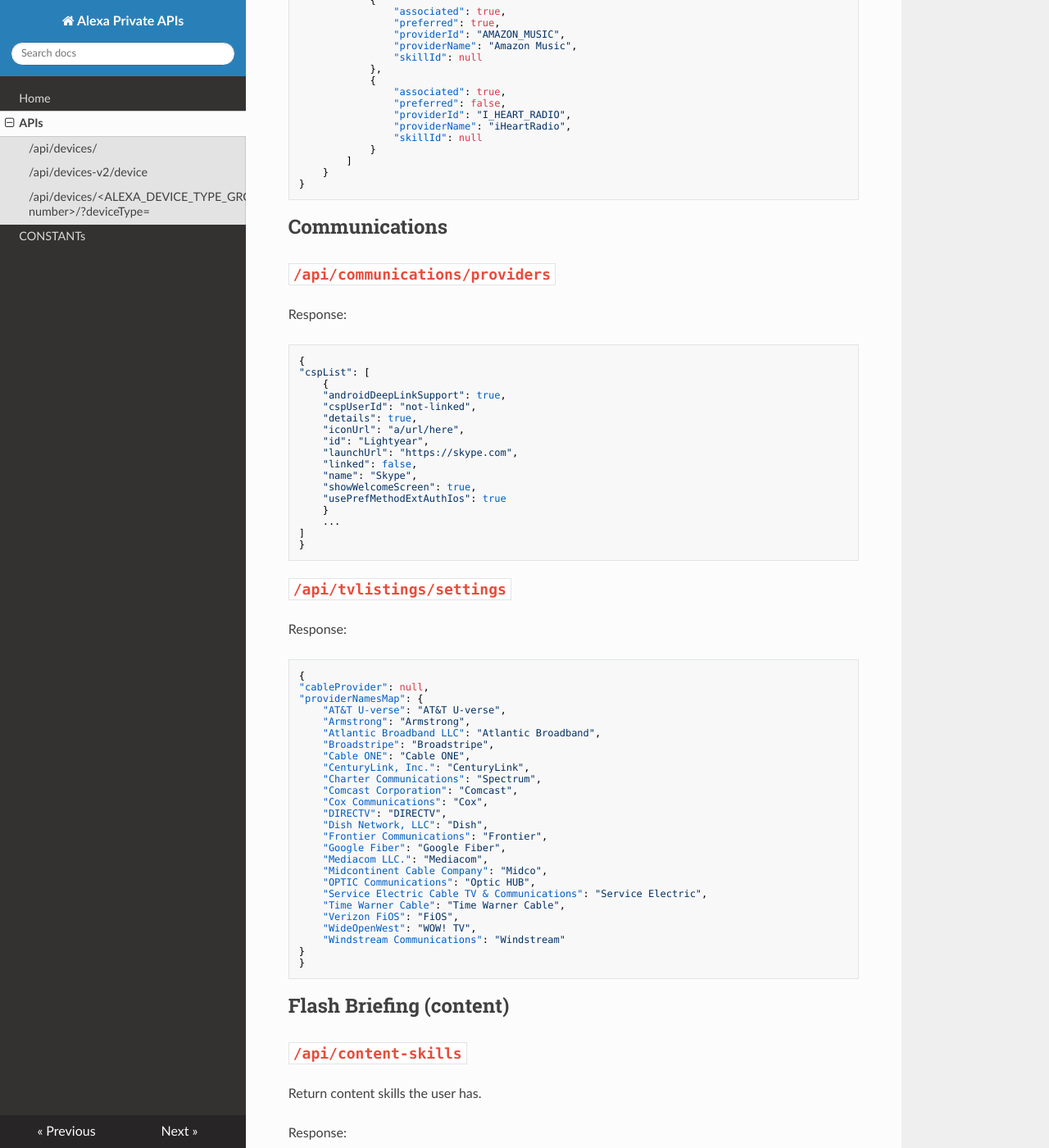
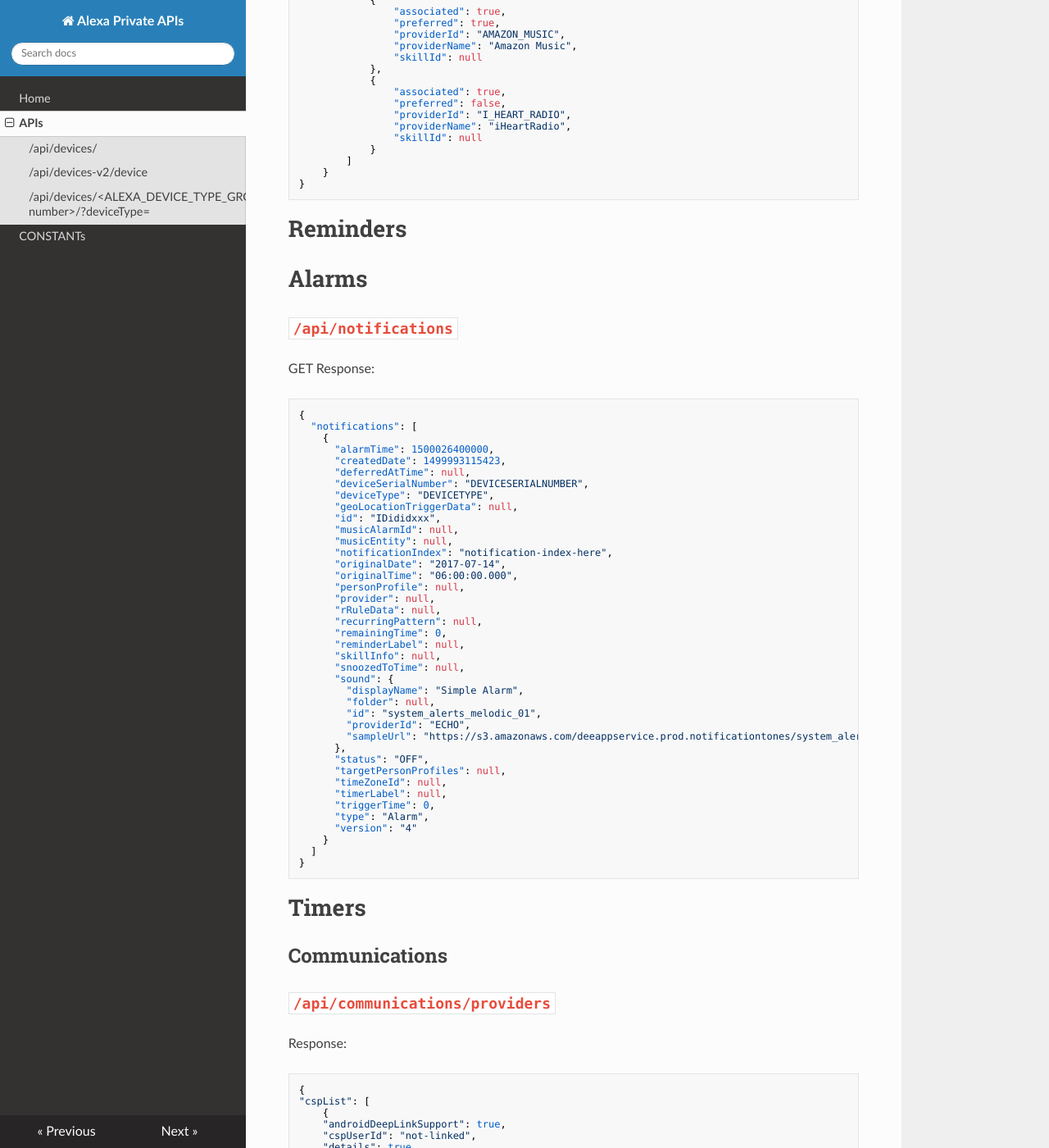
Before and after one commit to yimoucao/alexa-app-apis, an MkDocs documentation site: the page built from docs/apis.md, in a window 1280 px wide and 1400 px high, scrolled down 3521 px. Shown: the whole window at 82% size. Built offline with MkDocs 1.6.1, drawn with Linux system fonts in a browser that asks for light colours; nearby versions of some CDN libraries; some of the changed text lies outside the part shown.

Commit message:
Update apis.md

````diff
--- a/docs/apis.md
+++ b/docs/apis.md
@@ -219,6 +219,61 @@
             ]
         }
     }
+
+# Reminders
+
+# Alarms
+
+## `/api/notifications`
+
+GET Response:
+
+```json
+{
+  "notifications": [
+    {
+      "alarmTime": 1500026400000,
+      "createdDate": 1499993115423,
+      "deferredAtTime": null,
+      "deviceSerialNumber": "DEVICESERIALNUMBER",
+      "deviceType": "DEVICETYPE",
+      "geoLocationTriggerData": null,
+      "id": "IDididxxx",
+      "musicAlarmId": null,
+      "musicEntity": null,
+      "notificationIndex": "notification-index-here",
+      "originalDate": "2017-07-14",
+      "originalTime": "06:00:00.000",
+      "personProfile": null,
+      "provider": null,
+      "rRuleData": null,
+      "recurringPattern": null,
+      "remainingTime": 0,
+      "reminderLabel": null,
+      "skillInfo": null,
+      "snoozedToTime": null,
+      "sound": {
+        "displayName": "Simple Alarm",
+        "folder": null,
+        "id": "system_alerts_melodic_01",
+        "providerId": "ECHO",
+        "sampleUrl": "https://s3.amazonaws.com/deeappservice.prod.notificationtones/system_alerts_melodic_01.mp3"
+      },
+      "status": "OFF",
+      "targetPersonProfiles": null,
+      "timeZoneId": null,
+      "timerLabel": null,
+      "triggerTime": 0,
+      "type": "Alarm",
+      "version": "4"
+    }
+  ]
+}
+```
+
+# Timers
+
+
 
 ## Communications
 
@@ -471,9 +526,17 @@
 
 # General
 
+## `/api/featureaccess-v3`
+
+Methods: POST
+
+POST Params:
+
+
+
 ## Voice Responses
 
-## `api/voice-responses`
+## `/api/voice-responses`
 
 Methods: GET, POST
 
````
